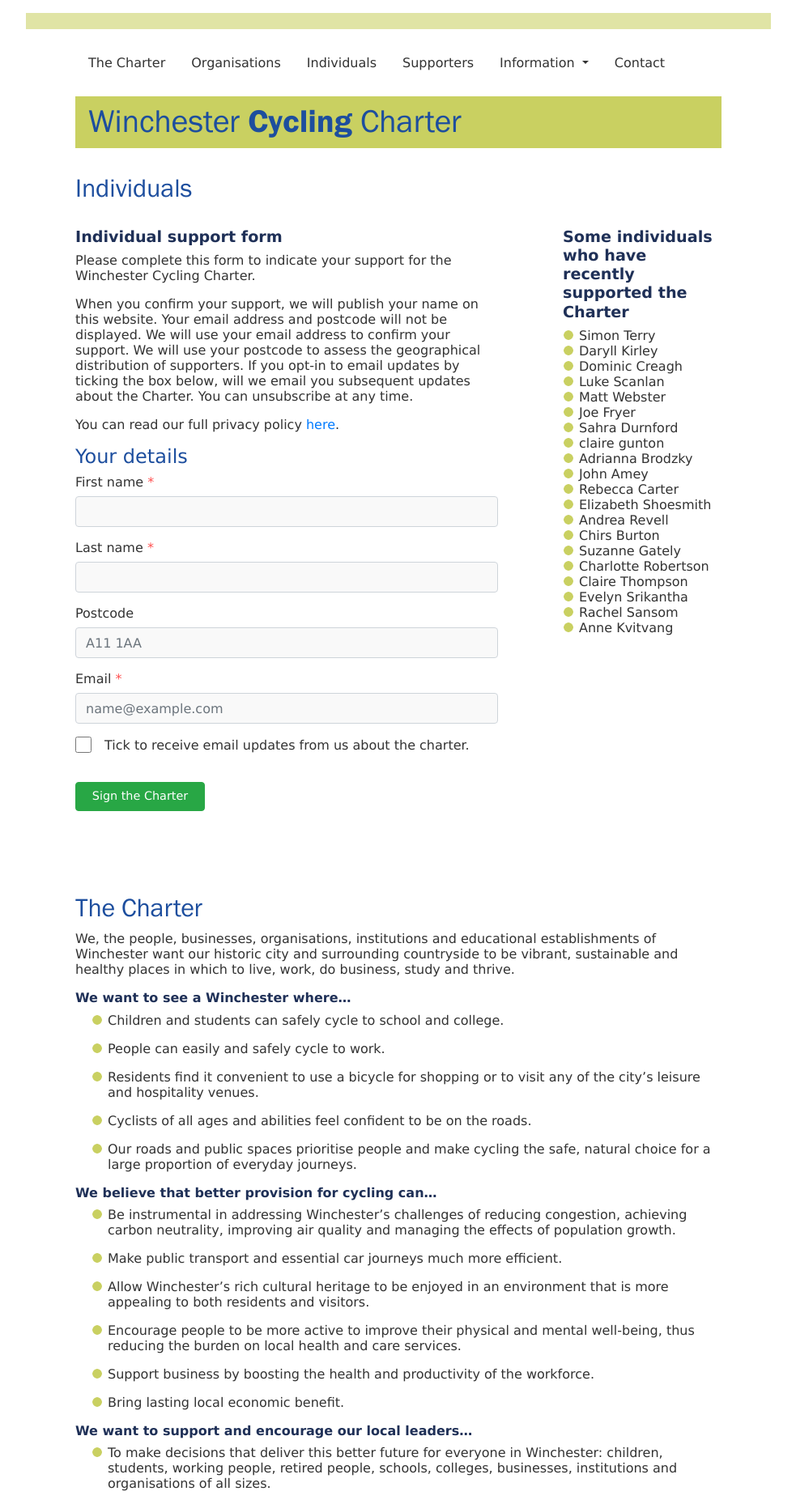
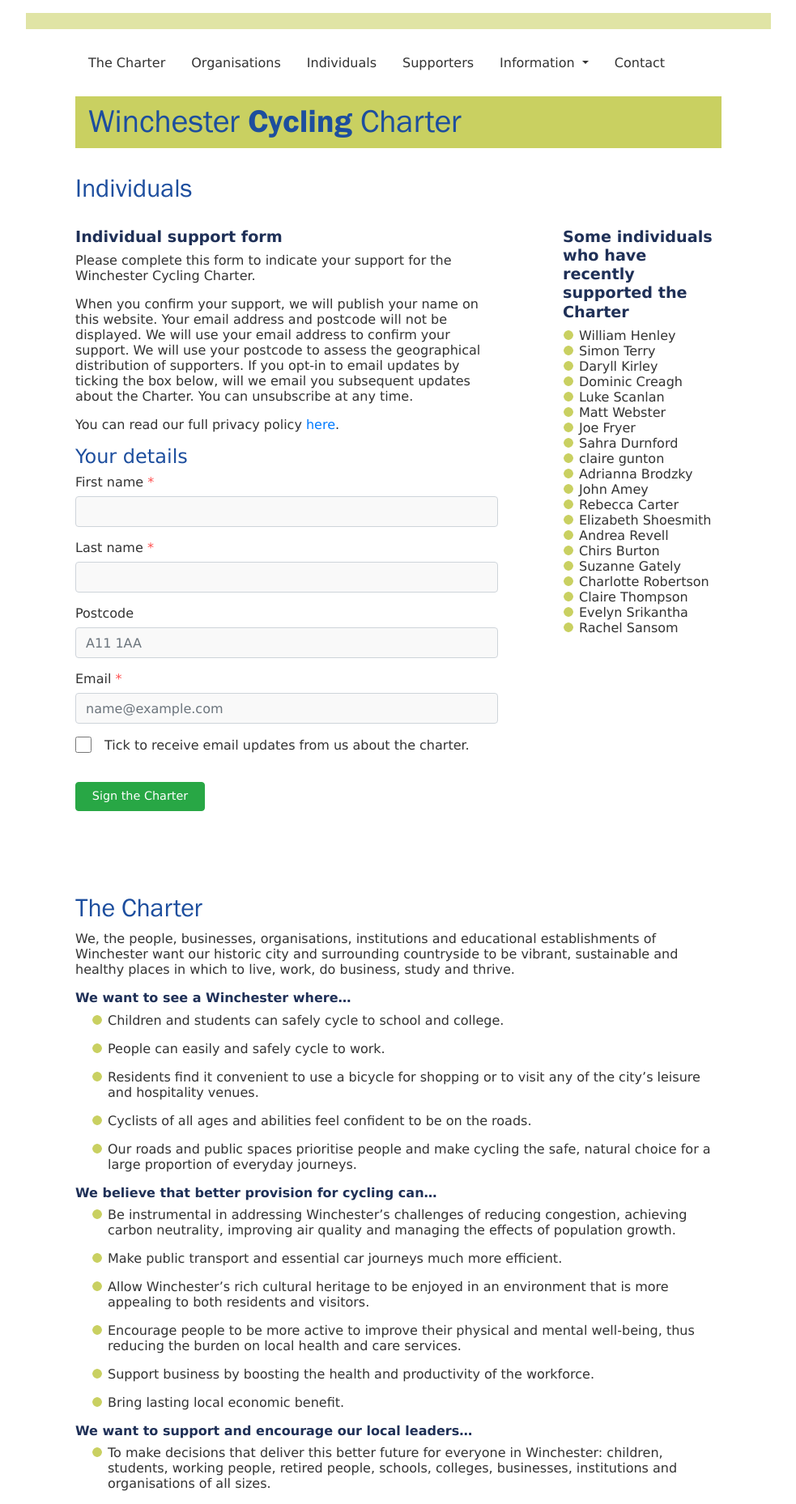
Before and after one commit to winchestercyclingcharter/winchestercyclingcharter.github.io, a Jekyll site: the page built from ind-page.md, in a window 1280 px wide. Shown: the whole page at 81% size, without its empty margins (148-1131 px from the left). Built offline with Jekyll 4.4.1, drawn with Linux system fonts in a browser that asks for light colours; nearby versions of some CDN libraries.

Commit message:
Update people.yml

```diff
--- a/_data/people.yml
+++ b/_data/people.yml
@@ -506,3 +506,4 @@ people:
 - { lastname: Creagh, firstname: Dominic, dt: 20210703-095942-457772 }
 - { lastname: Kirley , firstname: Daryll , dt: 20210703-152045-324746 }
 - { lastname: Terry, firstname: Simon, dt: 20210704-150857-168161 }
+- { lastname: Henley, firstname: William, dt: 20210704-225307-313834 }
```
